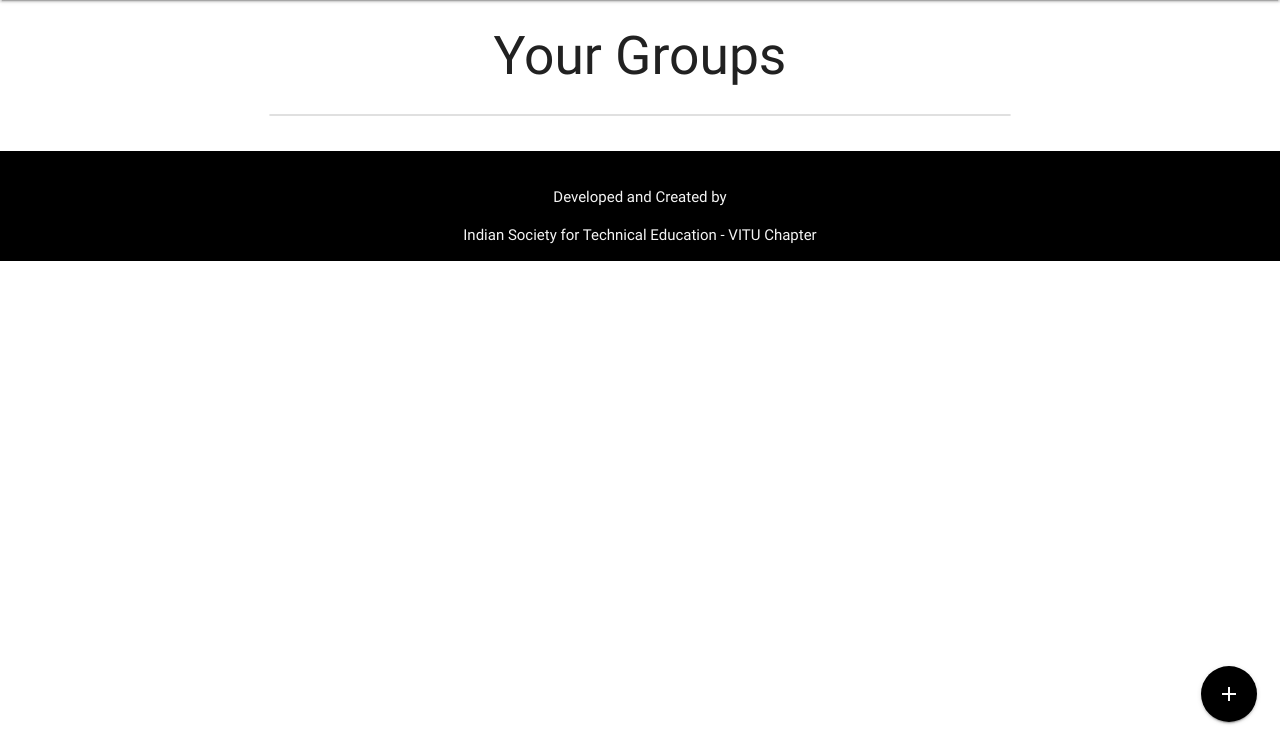
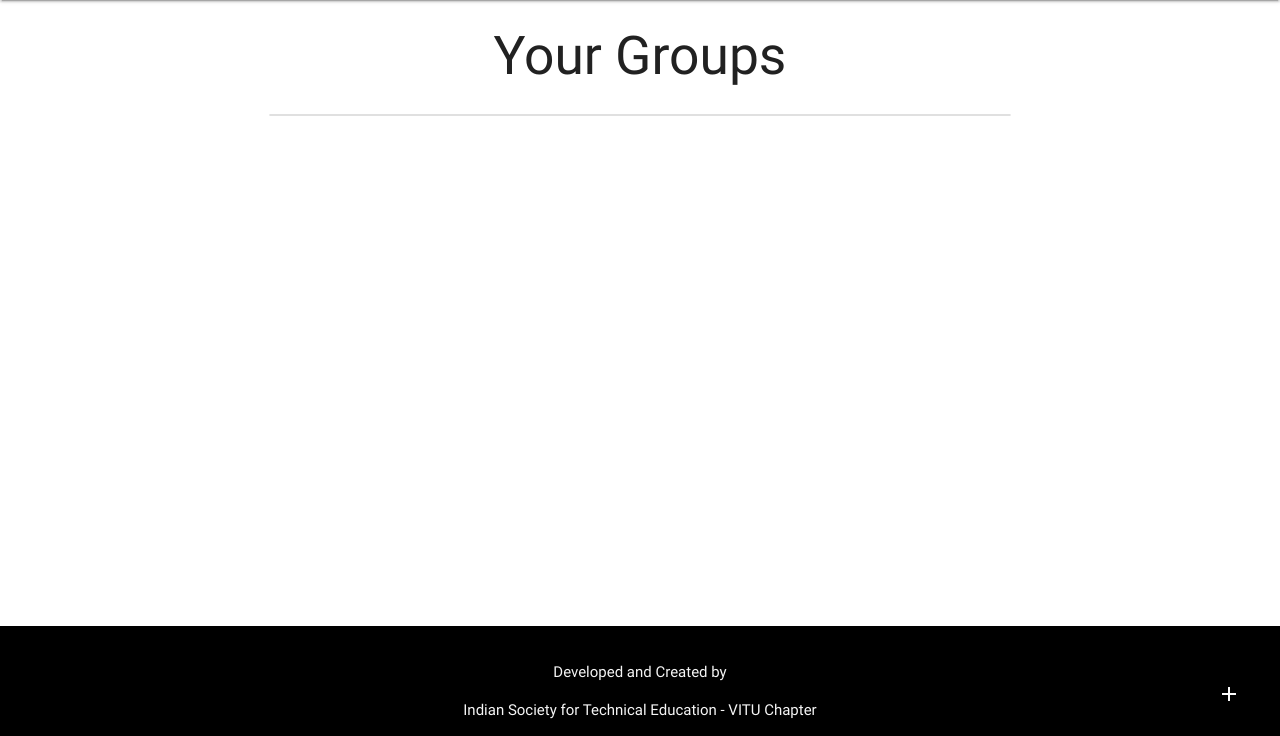
Before and after one commit to Anmol1998/social-networking-website, a PHP site: page /groups.php in a window 1280 px wide. Shown: the part 64-800 px from the top of the page. Run offline with PHP 8.4, Linux system fonts and the light colour scheme; the visitor is signed in with stand-in values (Sample User, id 1).

Commit message:
Footer for small size  pages fixed

```diff
--- a/groups.php
+++ b/groups.php
@@ -60,7 +60,7 @@
 				<i class="large material-icons" >add</i>
 			</a>
 		</div>
-		<footer class="page-footer black">
+		<footer class="page-footer black" style="position:absolute ; bottom:0px ; width:100%">
     <div class="container">
         <div class="row" style="margin-bottom: 0">
             <p class="grey-text text-lighten-4 center">Developed and Created by</p>
```
